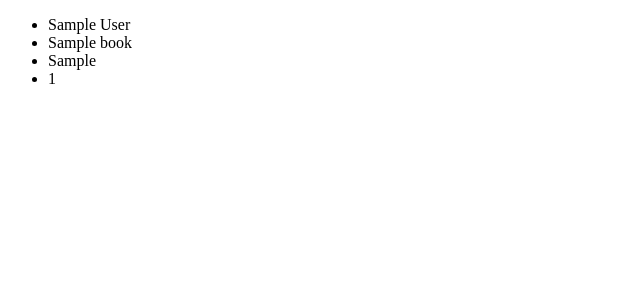
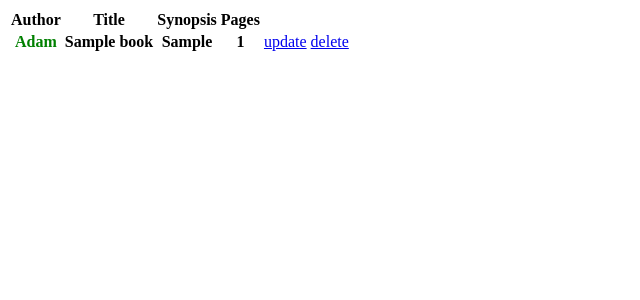
Before and after one commit to SimoneMons/django, a Django app: page /homebook/ in a window 1280 px wide. Shown: the top 300 px of the page, without its empty margins (0-640 px from the left). Run offline with Django 4.2, Linux system fonts and the light colour scheme; tables that the repository leaves empty hold one stand-in row (values such as "Sample post").

Commit message:
delete y update
17-06-2022

```diff
--- a/artpages/templates/homebook.html
+++ b/artpages/templates/homebook.html
@@ -1,19 +1,33 @@
 <!DOCTYPE html>
+{% load static %}
 <html lang="en">
 <head>
     <meta charset="UTF-8">
     <title>List of books</title>
+    <link rel="stylesheet" href="{% static 'style.css' %}">
 </head>
 <body>
 
-<ul>
+<table>
+  <tr>
+    <th>Author</th>
+    <th>Title</th>
+    <th>Synopsis</th>
+    <th>Pages</th>
+  </tr>
+
     {%  for book in dataset %}
-        <li>{{ book.author }}</li>
-        <li>{{ book.title }}</li>
-        <li>{{ book.synopsis }}</li>
-        <li>{{ book.pages }}</li>
+        <tr>
+            <th class="pippo">{{ book.author }}</th>
+            <th>{{ book.title }}</th>
+            <th>{{ book.synopsis }}</th>
+            <th>{{ book.pages }}</th>
+            <td><a href="/{{ book.id }}/updatebook/">update</a></td>
+            <td><a href="/{{ book.id }}/delete/">delete</a></td>
+        </tr>
     {% endfor %}
-</ul>
+
+</table>
 
 </body>
 </html>
--- a/artpages/urls.py
+++ b/artpages/urls.py
@@ -1,5 +1,5 @@
 from django.urls import path
-from .views import AboutPageView,  get_name, create_contact_info, create_new_book, list_of_book
+from .views import AboutPageView,  get_name, create_contact_info, create_new_book, list_of_book, delete_book, update_book
 
 urlpatterns = [
     path("about/", AboutPageView.as_view(), name="about"),  # new
@@ -7,4 +7,6 @@ urlpatterns = [
     path("", create_contact_info, name='home'),
     path("newbook/", create_new_book, name='newbook'),
     path("homebook/", list_of_book, name='homebook'),
+    path('<id>/delete/', delete_book),
+    path('<id>/updatebook/', update_book),
 ]
--- a/artpages/views.py
+++ b/artpages/views.py
@@ -1,14 +1,17 @@
 from django.template.context_processors import request
 from django.views.generic import TemplateView
-from django.http import HttpResponseRedirect
-from django.shortcuts import render
+
 from django.http import HttpResponse
 
+from django.shortcuts import (get_object_or_404,
+                              render,
+                              HttpResponseRedirect)
 from .form import NameForm
 from django.shortcuts import redirect
 
 from .models import Person, Book
 from .form import ContactInfoForm, BookForm
+from django.template import loader
 
 
 def create_contact_info(request):
@@ -86,12 +89,58 @@ def create_new_book(request):
 
 def list_of_book(request):
     if request.method == 'GET':
-        #all_books = Book.objects.raw("Select * from artpages_book")
-        #context = {'all_books': all_books}
+        # all_books = Book.objects.raw("Select * from artpages_book")
+        # context = {'all_books': all_books}
+
+        # Update test
+        obj1 = Book.objects.get(id=1)
+        obj1.author = "Adam"
+        obj1.save()
 
         context = {}
         context["dataset"] = Book.objects.all()
 
-        #context["dataset"] = Book.objects.get(id=1)
+        # context["dataset"] = Book.objects.get(id=1)
 
         return render(request, 'homebook.html', context)
+
+
+def delete_book(request, id):
+    # dictionary for initial data with
+    # field names as keys
+    context = {}
+
+    # fetch the object related to passed id
+    obj = get_object_or_404(Book, id=id)
+
+    if request.method == "POST":
+        # delete object
+        obj.delete()
+        # after deleting redirect to
+        # home page
+        return HttpResponseRedirect("/homebook/")
+
+    return render(request, "delete.html", context)
+
+
+def update_book(request, id):
+    mybook = Book.objects.get(id=id)
+    if request.method == 'GET':
+
+        template = loader.get_template('updatebook.html')
+        context = {
+            'mybook': mybook,
+        }
+        return HttpResponse(template.render(context, request))
+
+    if request.method == 'POST':
+        synopsis = request.POST['synopsis']
+
+        _book = Book.objects.get(id=id)
+        _book.synopsis = synopsis
+
+        _book.save()
+
+        return HttpResponseRedirect("/homebook/")
+
+    return HttpResponseRedirect("/homebook/")
```
Also changed, not shown: artpages/templates/delete.html (added, +19 -0 lines), artpages/templates/updatebook.html (added, +26 -0 lines).
